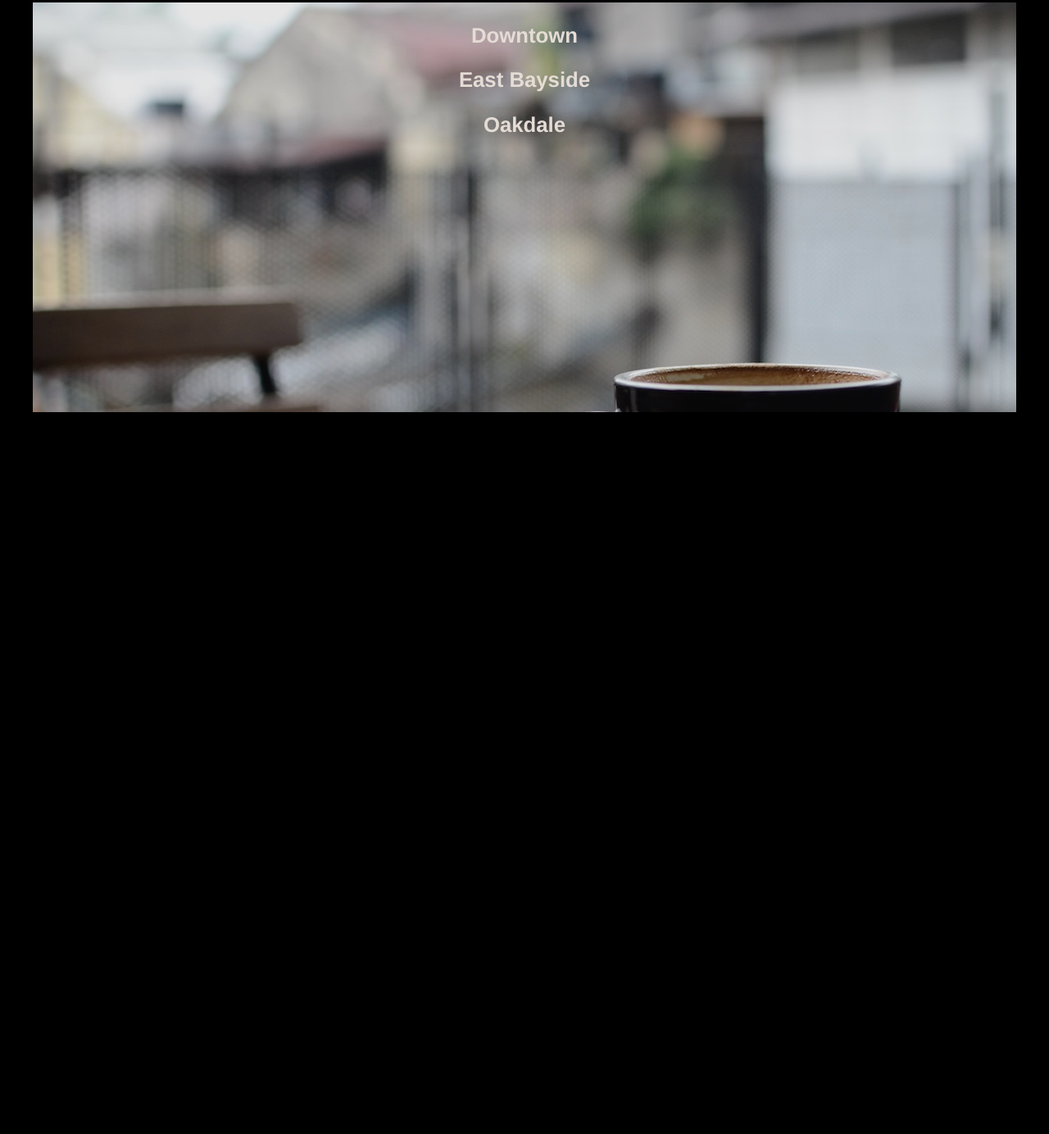
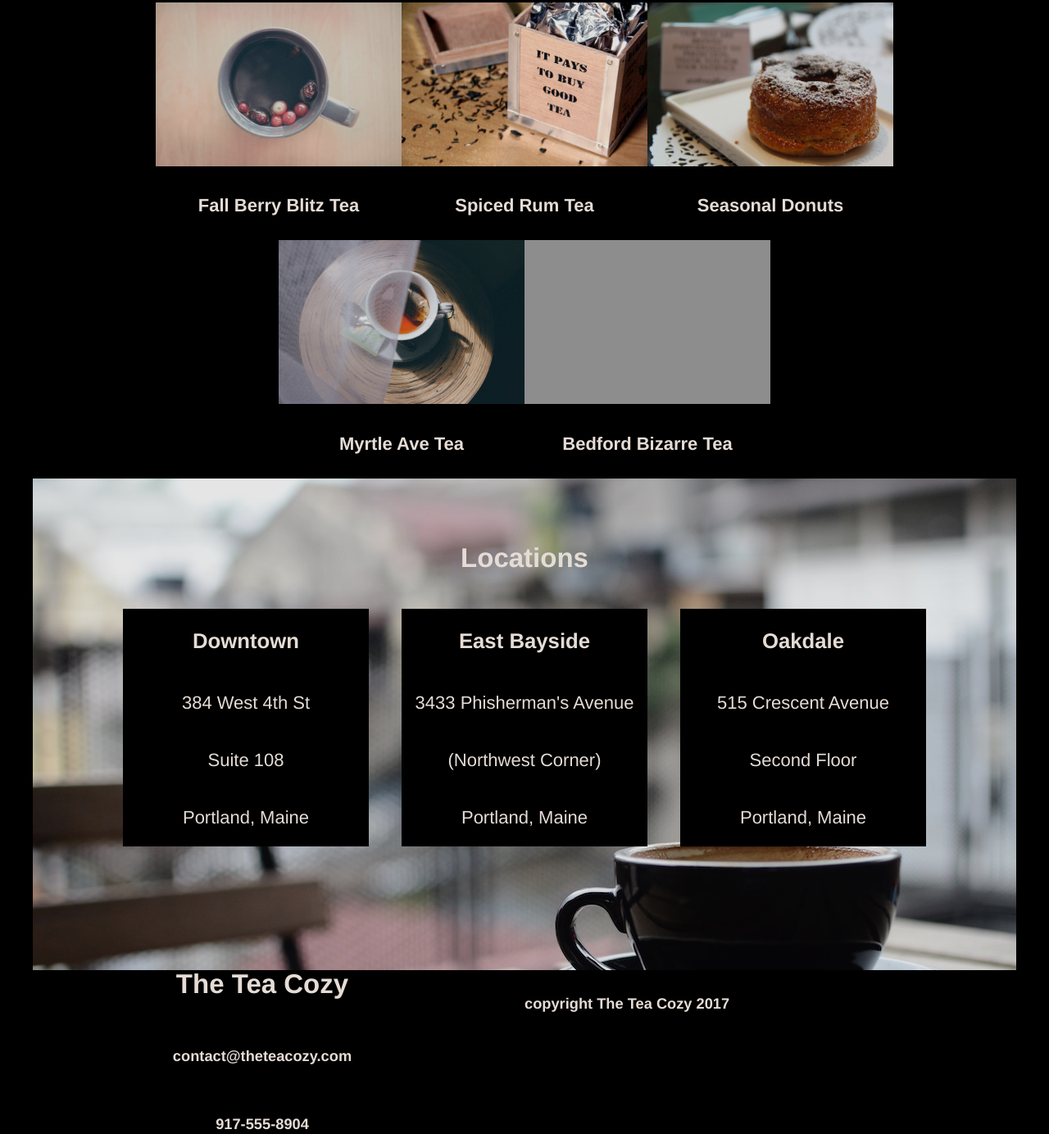
Before and after one commit to mecosu/teacozy, a plain HTML site: page index.html in a window 1280 px wide. Shown: the part 917-2301 px from the top of the page at 82% size. Before the commit the page ends 1420 px from the top, so only its background shows below. Drawn offline with Linux system fonts and the light colour scheme; grey boxes are pictures that could not be loaded.

Commit message:
Add remaining images and content and create footer.

```diff
--- a/index.html
+++ b/index.html
@@ -6,7 +6,7 @@
 </head>
 <body>
   <div class="header">
-    <img src="./resources/images/teacozylogo.png">
+    <img id="logo" src="./resources/images/teacozylogo.png">
     <div class="nav">
       <a href="">Mission</a>
       <a href="">Featured Tea</a>
@@ -32,19 +32,60 @@
         What's Steeping at The Tea Cozy?
       </h4>
     </div>
+    <div class="featuredteas">
+      <div id="berryblitz">
+        <img class="teas" src="./resources/images/berryblitz.jpg">
+        <h4>Fall Berry Blitz Tea</h4>
+      </div>
+      <div id="spicedrum">
+        <img class="teas" src="./resources/images/spicedrum.jpg">
+        <h4>Spiced Rum Tea</h4>
+      </div>
+      <div id="donuts">
+        <img class="teas" src="./resources/images/donut.jpg">
+        <h4>Seasonal Donuts</h4>
+      </div>
+      <div id="myrtle">
+        <img class="teas" src="./resources/images/myrtle-ave.jpg">
+        <h4>Myrtle Ave Tea</h4>
+      </div>
+      <div id="bedford">
+        <img class="teas" src="./resources/images/bedfordbizarre.jpg">
+        <h4>Bedford Bizarre Tea</h4>
+      </div>
+    </div>
     <div class="locations">
+      <h2 id="locations">Locations</h2>
+      <div class="addresses">
       <div id="downtown">
         <h3>Downtown</h3>
+        <p>384 West 4th St</p>
+        <p>Suite 108</p>
+        <p>Portland, Maine</p>
       </div>
       <div id="eastbayside">
         <h3>East Bayside</h3>
+        <p>3433 Phisherman's Avenue</p>
+        <p>(Northwest Corner)</p>
+        <p>Portland, Maine</p>
       </div>
       <div id="oakdale">
         <h3>Oakdale</h3>
+        <p>515 Crescent Avenue</p>
+        <p>Second Floor</p>
+        <p>Portland, Maine</p>
       </div>
     </div>
+    </div>
+    <div class="footer">
+      <div class="contact">
+      <h2>The Tea Cozy</h2>
+      <h5>contact@theteacozy.com</h5>
+      <h5>917-555-8904</h5>
+    </div>
+      <h5 id="copyright">copyright The Tea Cozy 2017</h5>
+    </div>
   </div>
-  <div class="footer">
   </div>
 </body>
 </html>
--- a/resources/css/style.css
+++ b/resources/css/style.css
@@ -17,6 +17,10 @@ body {
   border-bottom: 1px solid seashell;
   z-index: 5;
   background-color: black;
+}
+
+#logo {
+  height: 50px;
 }
 
 .nav {
@@ -80,20 +84,62 @@ text-align: center;
   z-index: 4;
 }
 
+.featuredteas {
+  display: flex;
+  width: 900px;
+  flex-wrap: wrap;
+  justify-content: center;
+}
+
+.teas {
+  height: 200px;
+  width: 300px;
+}
+
 .locations {
+  display: flex;
+  flex-direction: column;
+  justify-content: center;
+  align-items: center;
   background-image: url('../images/locations-background.jpg');
   width: 1200px;
   height: 500px;
+  padding-bottom: 100px;
 }
 
-#downtown {
-
+.addresses {
+  display: flex;
+  width: 980px;
+  justify-content: space-between;
+  margin-top: 15px;
 }
 
-#eastbayside {
-
+#downtown, #eastbayside, #oakdale {
+  background-color: black;
+  width: 300px;
+  opacity: 1;
+  display: flex;
+  flex-direction: column;
+  justify-content: space-around;
 }
 
-#oakdale {
+.footer {
+  display: flex;
+  width: 100%;
+  positionL relative;
+}
 
+.contact {
+  height: 200px;
+  width: 100%;
+  display: flex;
+  flex-direction: column;
+  align-items: center;
+  justify-content: center;
 }
+
+#copyright {
+  display: flex;
+  width: 100%;
+  justify-content: flex-start;
+}
```
